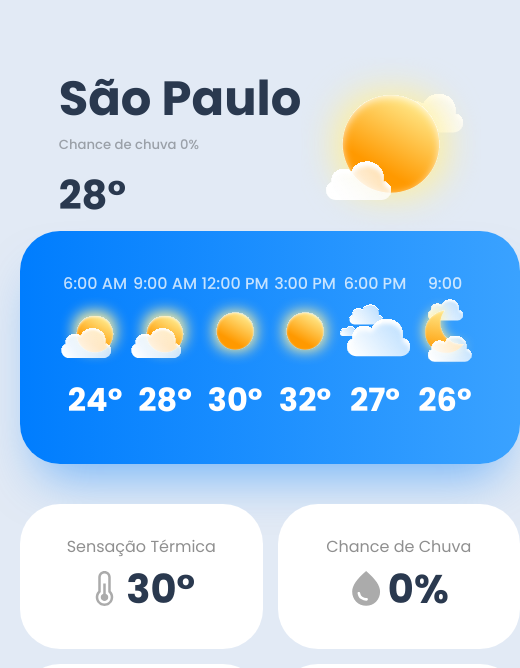
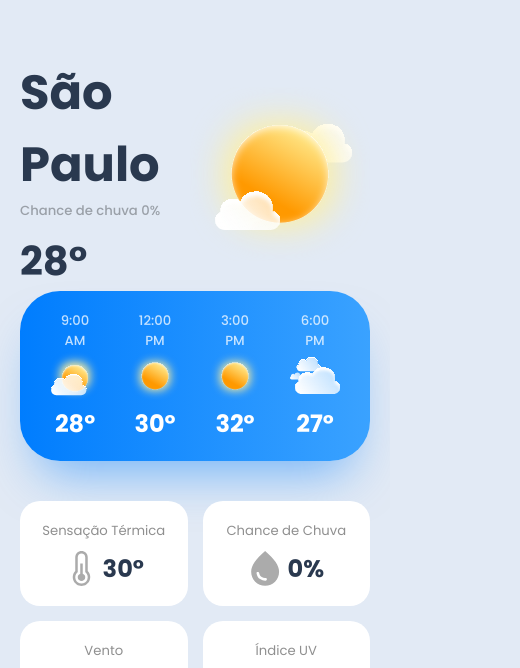
Before and after one commit to Messias-Fernandes-Dev/Clima-ldp, a plain HTML site: page index.html in a window 390 px wide. Shown: the part 132-800 px from the top of the page, 520 px wide, since content can reach past the window. Drawn offline with Linux system fonts and the light colour scheme.

Commit message:
responsividade

```diff
--- a/mobile.css
+++ b/mobile.css
@@ -1,7 +1,7 @@
 @media(max-width: 1024px) {
   .app-container{
     display:grid;
-    grid-template-columns: 1fr;
+    grid-template-columns: 100%;
     padding: 20px;
     gap: 40px;
   }
@@ -46,5 +46,48 @@
   width: 180px;
 }
 
+.hourly-forecast-container{
+padding: 20px;
+overflow-x: scroll;
+justify-content:center ;
+gap: 30px;
+}
+
+.hourly-forecast-container  .hour-weather-item img{
+  width: 50px;
+  height: 50px;
+  margin-bottom: 5px;
+}
+
+.hourly-forecast-container  .hour-weather-item p:first-child{
+ font-size: 0.825rem;
+ text-align: center;
+}
+
+.hourly-forecast-container  .hour-weather-item p:last-child{
+  font-size: 1.5rem;
+}
+
+.datails-item{
+  padding: 20px;
+  border-radius: 20px;
+}
+
+.datails-item p:first-child{
+  font-size:0.825rem ;
+  color: #8f8f8f;
+  margin-bottom: 10px;
+}
+
+
+.datails-item div p {
+  font-size: 1.5rem;
 
 }
+
+
+.datails-item div p span{
+  font-size: 0.5rem;
+  margin-left: 2px;
+}
+}
```
